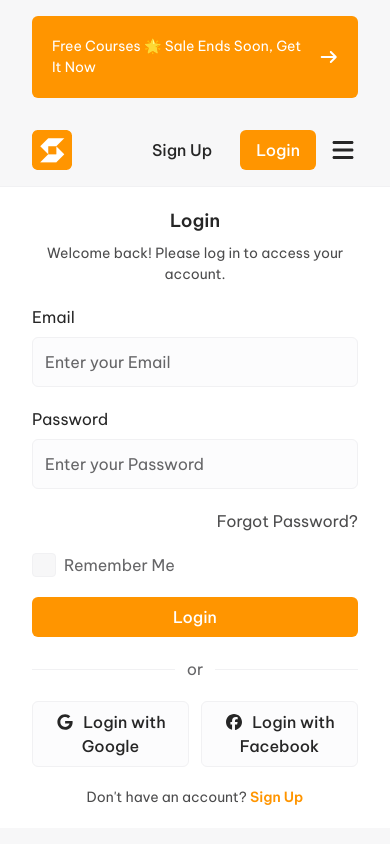
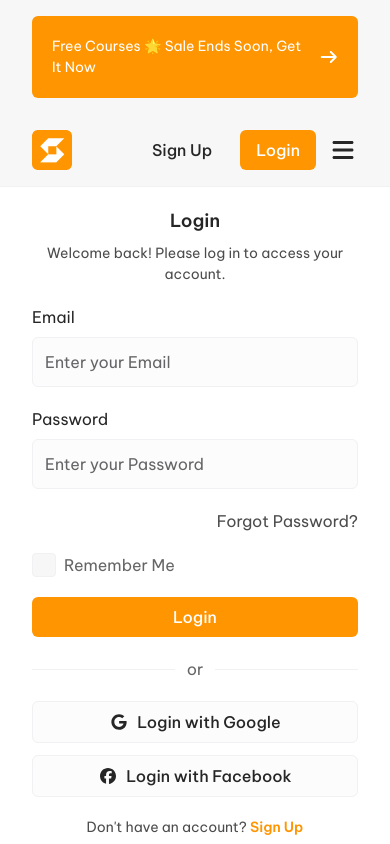
Before and after one commit to k7areef/Skillbridge, a React (Vite) app: page /login in a window 390 px wide. Shown: the top 844 px of the page. Built offline with nearby package versions, Linux system fonts and the light colour scheme.

Commit message:
Enhance UI

```diff
--- a/src/pages/LoginPage.jsx
+++ b/src/pages/LoginPage.jsx
@@ -111,7 +111,7 @@ function LoginPage() {
                                         <div className="line h-px bg-white-95 flex-1"></div>
                                     </div>
                                     {/* Social */}
-                                    <div className="social flex items-center gap-3">
+                                    <div className="social flex md:items-center gap-3 max-md:flex-col">
                                         <Button
                                             variant="white"
                                             className="w-full"
--- a/src/pages/SignupPage.jsx
+++ b/src/pages/SignupPage.jsx
@@ -117,7 +117,7 @@ function SignupPage() {
                                         <div className="line h-px bg-white-95 flex-1"></div>
                                     </div>
                                     {/* Social */}
-                                    <div className="social flex items-center gap-3">
+                                    <div className="social flex md:items-center gap-3 max-md:flex-col">
                                         <Button
                                             variant="white"
                                             className="w-full"
```
